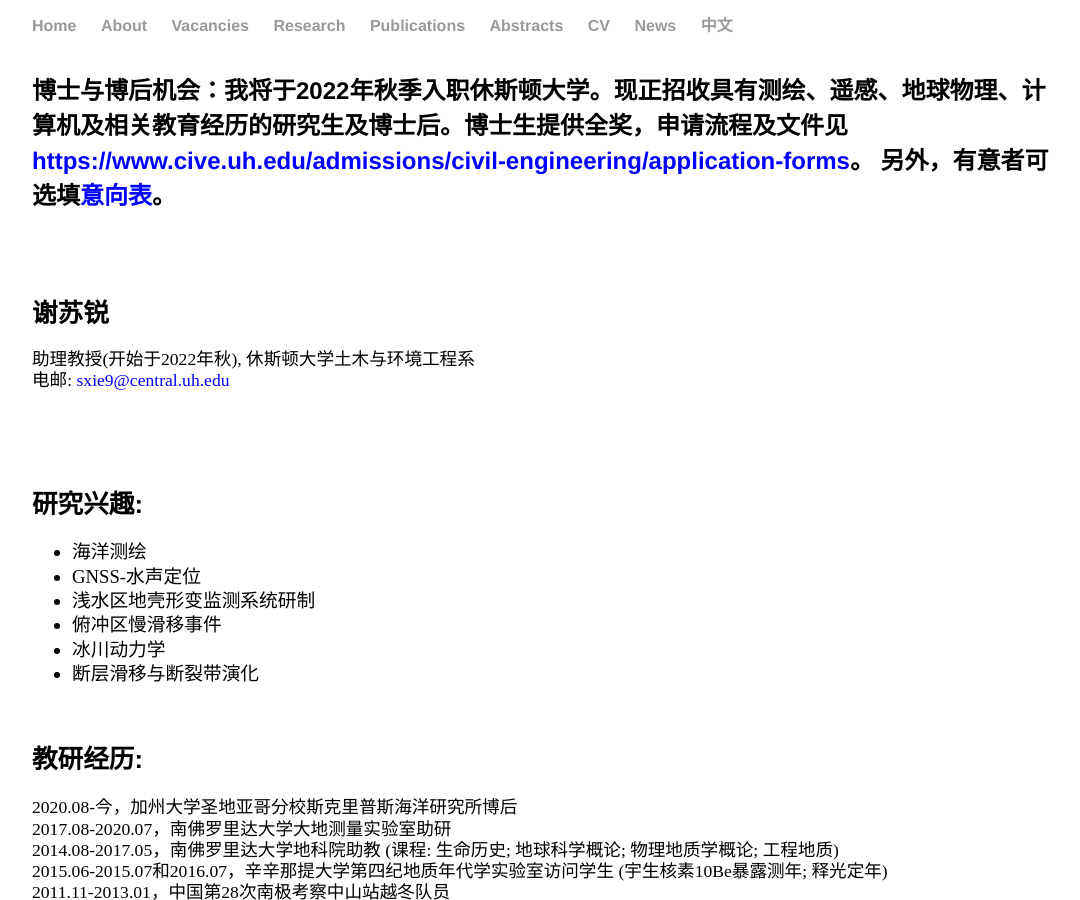
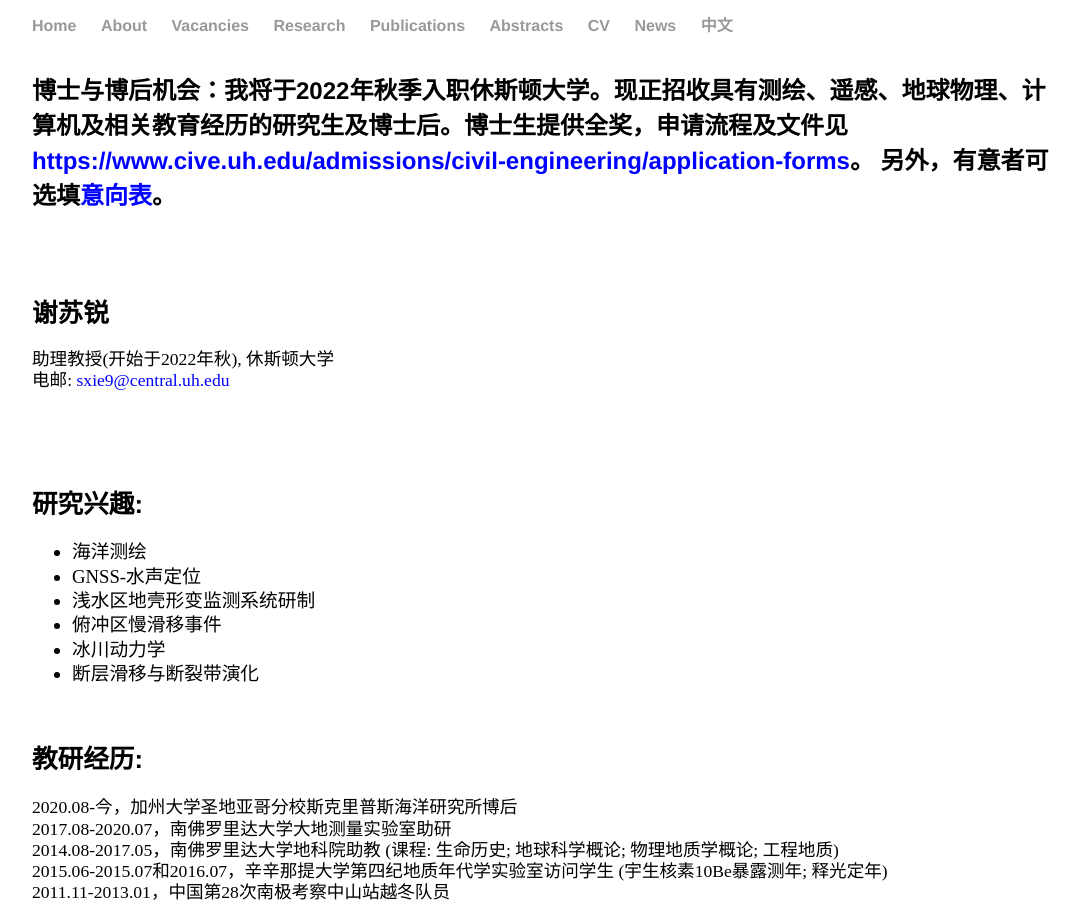
Before and after one commit to suruixie/suruixie.github.io, a Jekyll site: the page built from Chinese/index.html, in a window 1280 px wide and 900 px high. Shown: the whole window, without its empty margins (96-1176 px from the left). Built offline with Jekyll 4.4.1, drawn with Linux system fonts in a browser that asks for light colours; a style sheet for code colours, icons or effects is not loaded.

Commit message:
Update index.html

```diff
--- a/Chinese/index.html
+++ b/Chinese/index.html
@@ -13,7 +13,7 @@ title: 苏锐的中文页面
     <div class="Chinese">
         <div class="sideText">
 	    <h4 style="margin-bottom:0.1em;">谢苏锐</h4>
-            <p style="line-height: 120%;">助理教授(开始于2022年秋), 休斯顿大学土木与环境工程系<br>
+            <p style="line-height: 120%;">助理教授(开始于2022年秋), 休斯顿大学<br>
             电邮:
 		<a href="mailto:sxie9@central.uh.edu" style="color:#0000FF;">sxie9@central.uh.edu</a> <br>
             </p>
```
